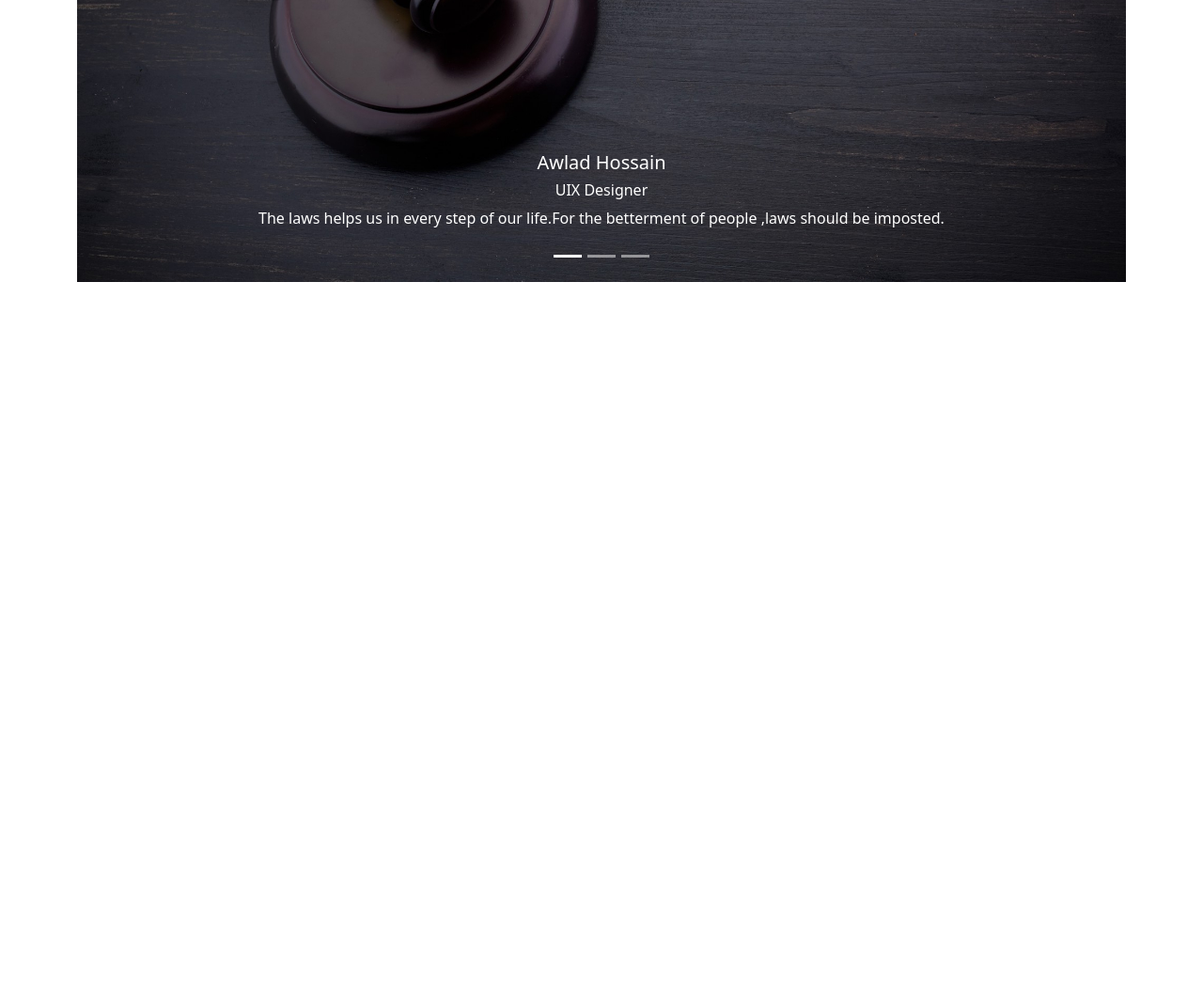
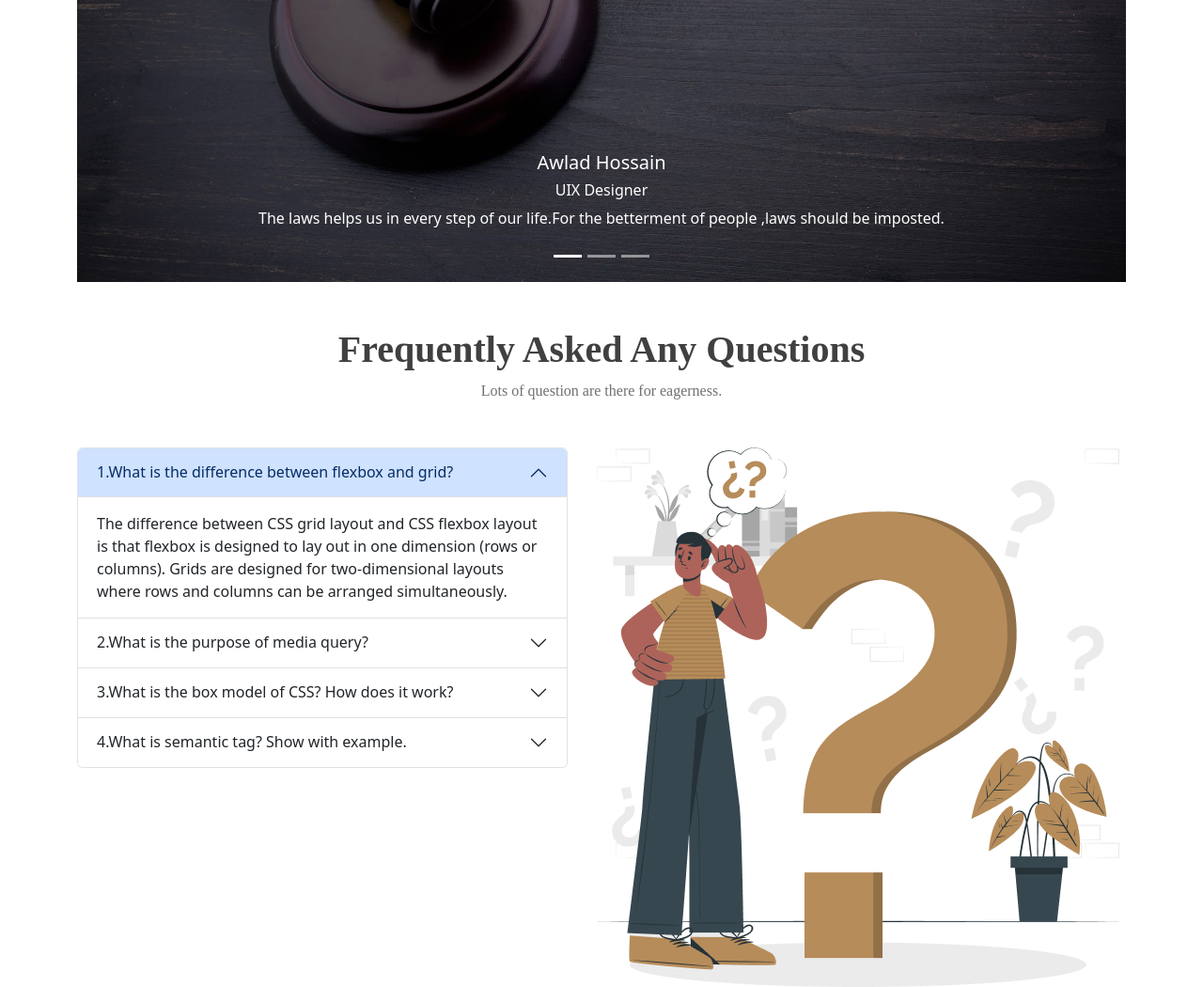
Before and after one commit to Wasey-Rahman/Legal-House, a plain HTML site: page index.html in a window 1280 px wide. Shown: the part 1538-2588 px from the top of the page at 94% size. Before the commit the page ends 1838 px from the top, so only its background shows below. Drawn offline with nearby package versions, Linux system fonts and the light colour scheme.

Commit message:
Frequently Asked Question

```diff
--- a/index.html
+++ b/index.html
@@ -139,6 +139,75 @@
     </button>
   </div>
 </section>
+<!-- Asked Question -->
+<section>
+    <div class="my-5">
+        <h1 class="Question_Heading text-center">Frequently Asked Any Questions</h1>
+        <p class="Question_Description text-center">Lots of question are there for eagerness.</p>
+    </div>
+    <div class="row row-col-1 row cols-md-2 mt-5">
+
+      <div class="col">
+        <div class="accordion" id="accordionExample">
+            <div class="accordion-item">
+              <h2 class="accordion-header" id="headingOne">
+                <button class="accordion-button" type="button" data-bs-toggle="collapse" data-bs-target="#collapseOne" aria-expanded="true" aria-controls="collapseOne">
+                 1.What is the difference between flexbox and grid?
+                </button>
+              </h2>
+              <div id="collapseOne" class="accordion-collapse collapse show" aria-labelledby="headingOne" data-bs-parent="#accordionExample">
+                <div class="accordion-body">
+                    The difference between CSS grid layout and CSS flexbox layout is that flexbox is designed to lay out in one dimension (rows or columns). Grids are designed for two-dimensional layouts where rows and columns can be arranged simultaneously.
+                </div>
+              </div>
+            </div>
+            <div class="accordion-item">
+              <h2 class="accordion-header" id="headingTwo">
+                <button class="accordion-button collapsed" type="button" data-bs-toggle="collapse" data-bs-target="#collapseTwo" aria-expanded="false" aria-controls="collapseTwo">
+                  2.What is the purpose of media query?
+                </button>
+              </h2>
+              <div id="collapseTwo" class="accordion-collapse collapse" aria-labelledby="headingTwo" data-bs-parent="#accordionExample">
+                <div class="accordion-body">
+                    Media queries allow you to apply CSS styles according to the general type of device (such as print versus screen) and other characteristics such as screen resolution and browser viewport width. Media queries are used for:
+                    When applying styles conditionally using CSS @media and @import-at rules.
+                </div>
+              </div>
+            </div>
+            <div class="accordion-item">
+              <h2 class="accordion-header" id="headingThree">
+                <button class="accordion-button collapsed" type="button" data-bs-toggle="collapse" data-bs-target="#collapseThree" aria-expanded="false" aria-controls="collapseThree">
+                  3.What is the box model of CSS? How does it work?
+                </button>
+              </h2>
+              <div id="collapseThree" class="accordion-collapse collapse" aria-labelledby="headingThree" data-bs-parent="#accordionExample">
+                <div class="accordion-body">
+                    A box in CSS consists of a content area where all text, images, or other HTML elements are displayed. This option is  surrounded by padding, borders, and margins, on one or more sides. The box model describes how these elements work together to create a box when the CSS is visible.
+                </div>
+              </div>
+            </div>
+            <div class="accordion-item">
+                <h2 class="accordion-header" id="headingFour">
+                  <button class="accordion-button collapsed" type="button" data-bs-toggle="collapse" data-bs-target="#collapseFour" aria-expanded="false" aria-controls="collapseFour">
+                   4.What is semantic tag? Show with example.
+                  </button>
+                </h2>
+                <div id="collapseFour" class="accordion-collapse collapse" aria-labelledby="headingFour" data-bs-parent="#accordionExample">
+                  <div class="accordion-body">
+                    Semantic HTML tags are tags that outline the which means of the content material they contain.For example, tags like header, article and footer are semantic HTML tags.
+                  </div>
+                </div>
+              </div>
+          </div>
+      </div>
+      <div class="col text-center">
+        <img class="w-65 float-end"src="images/faq.png" alt="">
+    </div>
+    </div>
+
+
+    </section>
+
     </main>
 <!-- Footer -->
     <footer>
--- a/styles/Legal.css
+++ b/styles/Legal.css
@@ -42,3 +42,17 @@ gap: 64px;
 
 
 }
+.Question_Heading{
+    font-family: 'EB Garamond';
+    font-weight: 800;
+    font-size: 40px;
+    color: #414040;
+    gap: 24px;
+}
+.Question_Description {
+font-family: 'Poppins';
+font-weight: 400;
+font-size: 16px;
+color: #707070;
+gap: 64px;
+}
```
